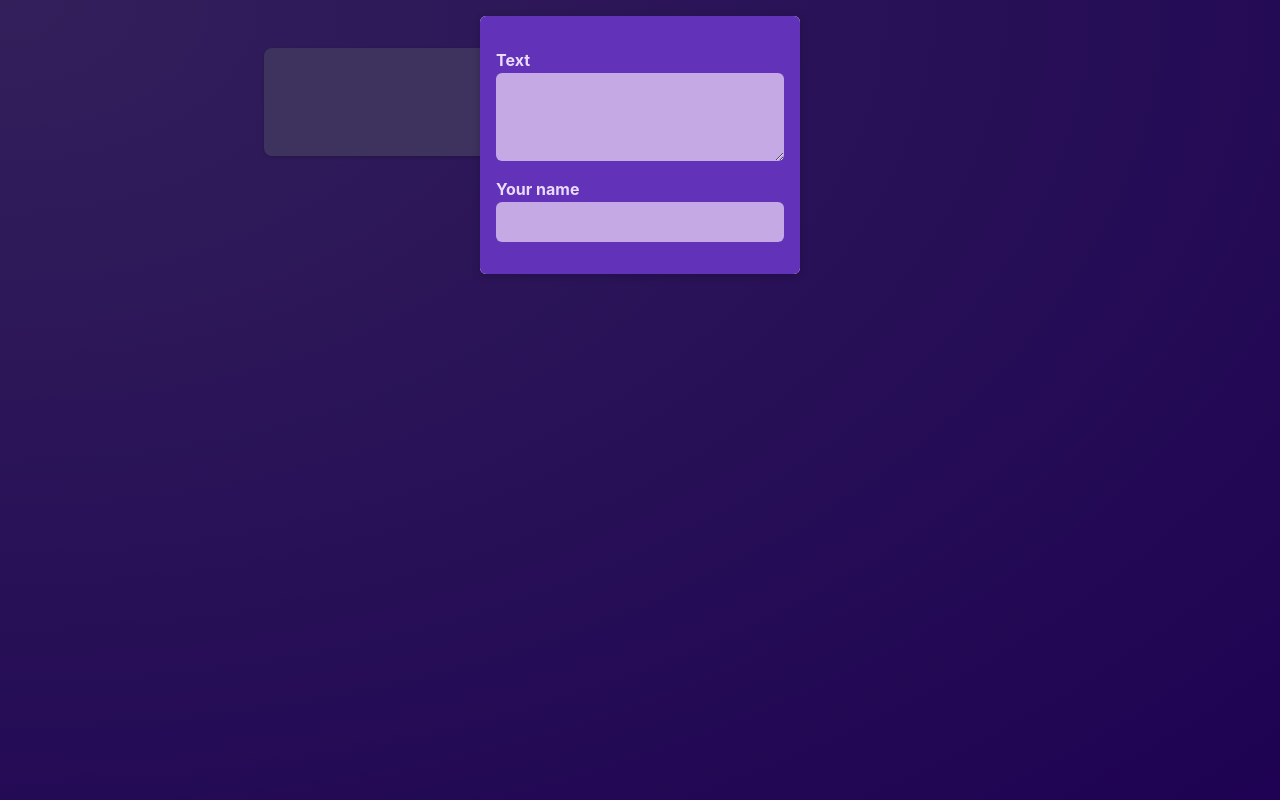
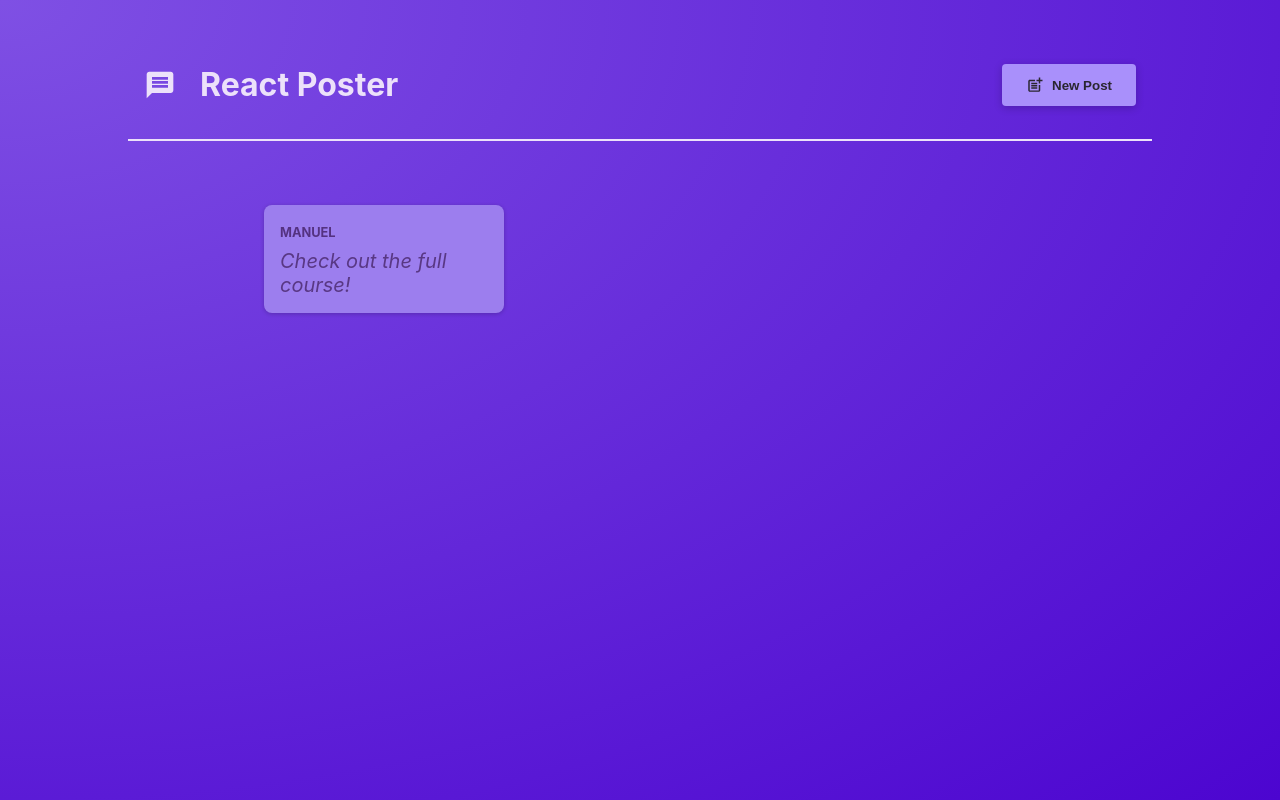
Before and after one commit to ZobairHussain/REACT, a React (Vite) app in the folder react-crash-course/: page / in a window 1280 px wide. Built offline with nearby package versions, Linux system fonts and the light colour scheme.

Commit message:
12-form-submission

```diff
--- a/react-crash-course/package.json
+++ b/react-crash-course/package.json
@@ -10,7 +10,8 @@
   },
   "dependencies": {
     "react": "^18.2.0",
-    "react-dom": "^18.2.0"
+    "react-dom": "^18.2.0",
+    "react-icons": "^4.6.0"
   },
   "devDependencies": {
     "@types/react": "^18.0.17",
--- a/react-crash-course/src/App.jsx
+++ b/react-crash-course/src/App.jsx
@@ -1,10 +1,29 @@
+import { useState } from 'react';
+
 import PostsList from './components/PostsList';
+import MainHeader from './components/MainHeader';
 
 function App() {
+  const [modalIsVisible, setModalIsVisible] = useState(false);
+
+  function showModalHandler() {
+    setModalIsVisible(true);
+  }
+
+  function hideModalHandler() {
+    setModalIsVisible(false);
+  }
+
   return (
-    <main>
-      <PostsList />
-    </main>
+    <>
+      <MainHeader onCreatePost={showModalHandler} />
+      <main>
+        <PostsList
+          isPosting={modalIsVisible}
+          onStopPosting={hideModalHandler}
+        />
+      </main>
+    </>
   );
 }
 
--- /dev/null
+++ b/react-crash-course/src/components/MainHeader.jsx
@@ -0,0 +1,22 @@
+import { MdPostAdd, MdMessage } from 'react-icons/md';
+
+import classes from './MainHeader.module.css';
+
+function MainHeader({ onCreatePost }) {
+  return (
+    <header className={classes.header}>
+      <h1 className={classes.logo}>
+        <MdMessage />
+        React Poster
+      </h1>
+      <p>
+        <button className={classes.button} onClick={onCreatePost}>
+          <MdPostAdd size={18} />
+          New Post
+        </button>
+      </p>
+    </header>
+  );
+}
+
+export default MainHeader;
--- /dev/null
+++ b/react-crash-course/src/components/MainHeader.module.css
@@ -0,0 +1,36 @@
+.header {
+  /* padding: 2rem 10%; */
+  margin: 2rem 10%;
+  padding: 1rem;
+  text-align: center;
+  display: flex;
+  justify-content: space-between;
+  align-items: center;
+  border-bottom: 2px solid #ece1fa;
+}
+
+.logo {
+  font-size: 2rem;
+  display: flex;
+  gap: 1.5rem;
+  align-items: center;
+  color: #ece1fa;
+}
+
+.button {
+  display: inline-flex;
+  align-items: center;
+  gap: 0.5rem;
+  padding: 0.75rem 1.5rem;
+  background-color: #a990fb;
+  color: #2a2630;
+  border: none;
+  border-radius: 4px;
+  box-shadow: 0 2px 8px rgba(0, 0, 0, 0.2);
+  cursor: pointer;
+  font-weight: bold;
+}
+
+.button:hover {
+  background-color: #8c6cf7;
+}
--- a/react-crash-course/src/components/NewPost.jsx
+++ b/react-crash-course/src/components/NewPost.jsx
@@ -1,15 +1,44 @@
+import { useState } from 'react';
+
 import classes from './NewPost.module.css';
 
-function NewPost(props) {
+function NewPost({ onCancel }) {
+  const [enteredBody, setEnteredBody] = useState('');
+  const [enteredAuthor, setEnteredAuthor] = useState('');
+
+  function bodyChangeHandler(event) {
+    setEnteredBody(event.target.value);
+  }
+
+  function authorChangeHandler(event) {
+    setEnteredAuthor(event.target.value);
+  }
+
+  function submitHandler(event) {
+    event.preventDefault();
+    const postData = {
+      body: enteredBody,
+      author: enteredAuthor
+    };
+    console.log(postData);
+    onCancel();
+  }
+
   return (
-    <form className={classes.form}>
+    <form className={classes.form} onSubmit={submitHandler}>
       <p>
         <label htmlFor="body">Text</label>
-        <textarea id="body" required rows={3} onChange={props.onBodyChange}/>
+        <textarea id="body" required rows={3} onChange={bodyChangeHandler} />
       </p>
       <p>
         <label htmlFor="name">Your name</label>
-        <input type="text" id="name" required onChange={props.onAuthorChange} />
+        <input type="text" id="name" required onChange={authorChangeHandler} />
+      </p>
+      <p className={classes.actions}>
+        <button type="button" onClick={onCancel}>
+          Cancel
+        </button>
+        <button>Submit</button>
       </p>
     </form>
   );
--- a/react-crash-course/src/components/PostsList.jsx
+++ b/react-crash-course/src/components/PostsList.jsx
@@ -5,48 +5,15 @@
 import Modal from './Modal';
 import classes from './PostsList.module.css';
 
-function PostsList() {
-  const [modalIsVisible, setModalIsVisible] = useState(true);
-  const [enteredBody, setEnteredBody] = useState('');
-  const [enteredAuthor, setEnteredAuthor] = useState('');
-
-  function hideModalHandler() {
-    setModalIsVisible(false);
-  }
-
-  function bodyChangeHandler(event) {
-    setEnteredBody(event.target.value);
-  }
-
-  function authorChangeHandler(event) {
-    setEnteredAuthor(event.target.value);
-  }
-
-  // let modalContent;
-
-  // if (modalIsVisible) {
-  //   modalContent = (
-  // <Modal onClose={hideModalHandler}>
-  //   <NewPost
-  //     onBodyChange={bodyChangeHandler}
-  //     onAuthorChange={authorChangeHandler}
-  //   />
-  // </Modal>
-  //   );
-  // }
-
+function PostsList({ isPosting, onStopPosting }) {
   return (
     <>
-      {modalIsVisible && (
-        <Modal onClose={hideModalHandler}>
-          <NewPost
-            onBodyChange={bodyChangeHandler}
-            onAuthorChange={authorChangeHandler}
-          />
+      {isPosting && (
+        <Modal onClose={onStopPosting}>
+          <NewPost onCancel={onStopPosting} />
         </Modal>
       )}
       <ul className={classes.posts}>
-        <Post author={enteredAuthor} body={enteredBody} />
         <Post author="Manuel" body="Check out the full course!" />
       </ul>
     </>
```
